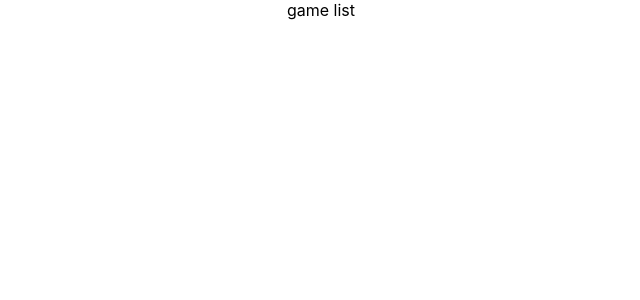
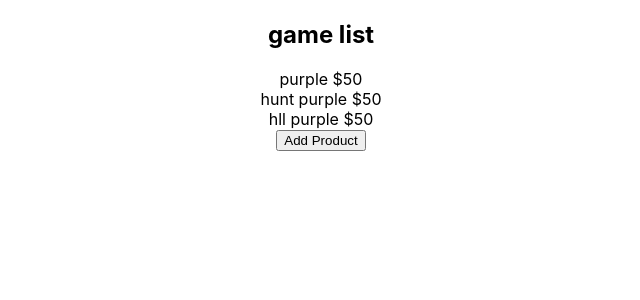
Before and after one commit to AnsonLoHK/Shopping-Cart-Typescript, a React (Create React App) app in the folder shopping-cart/: page / in a window 1280 px wide. Shown: the top 300 px of the page, without its empty margins (319-959 px from the left). Built offline with nearby package versions, Linux system fonts and the light colour scheme.

Commit message:
客製化按鈕 觸發增加product功能

```diff
--- a/shopping-cart/src/Products/ProducstList.tsx
+++ b/shopping-cart/src/Products/ProducstList.tsx
@@ -1,15 +1,81 @@
-import React from "react";
+import React, { useState } from "react";
 
-interface ProducstListProps {
-  // : string;
+interface ProducstListProps {}
+
+const initialProducst = [
+  {
+    title: "purple",
+    price: 50,
+    id: "eft",
+  },
+  {
+    title: "hunt purple",
+    price: 50,
+    id: "hunt",
+  },
+  {
+    title: "hll purple",
+    price: 50,
+    id: "hll",
+  },
+];
+
+interface Product {
+  title: string;
+  price: string;
+  id: string;
 }
 
 const ProducstList: React.FC<ProducstListProps> = ({}) => {
+  const [products, setProducts] = useState(initialProducst);
+
+  const AddProduct = () =>
+    setProducts((prevProducts) => [
+      {
+        title: "dsdd",
+        price: 50,
+        id: "efsdst",
+      },
+      ...prevProducts,
+    ]);
+
   return (
     <div>
-      <label htmlFor="">game list</label>
+      <h2>game list</h2>
+      {products.map((product) => (
+        <div key={product.id}>
+          <span>
+            {`${product.title}`} ${product.price}
+          </span>
+        </div>
+      ))}
+
+      <ButtonPrimary
+        oneOfYourProps
+        onClick={AddProduct}
+        children="Add Product"
+      />
     </div>
   );
 };
 
 export default ProducstList;
+
+// TODO: 定義 Button
+export interface ButtonProps
+  extends React.DetailedHTMLProps<
+      React.ButtonHTMLAttributes<HTMLButtonElement>,
+      HTMLButtonElement
+    >,
+    React.AriaAttributes {
+  oneOfYourProps: unknown;
+}
+
+export const ButtonPrimary: React.FC<ButtonProps> = (props) => {
+  const { children, ...rest } = props;
+
+  return <button {...rest}>{children}</button>;
+};
+
+// TODO!: 參考
+// https://stackoverflow.com/questions/60436233/creating-a-custom-button-in-react-typescript-and-add-onclick-event
```
